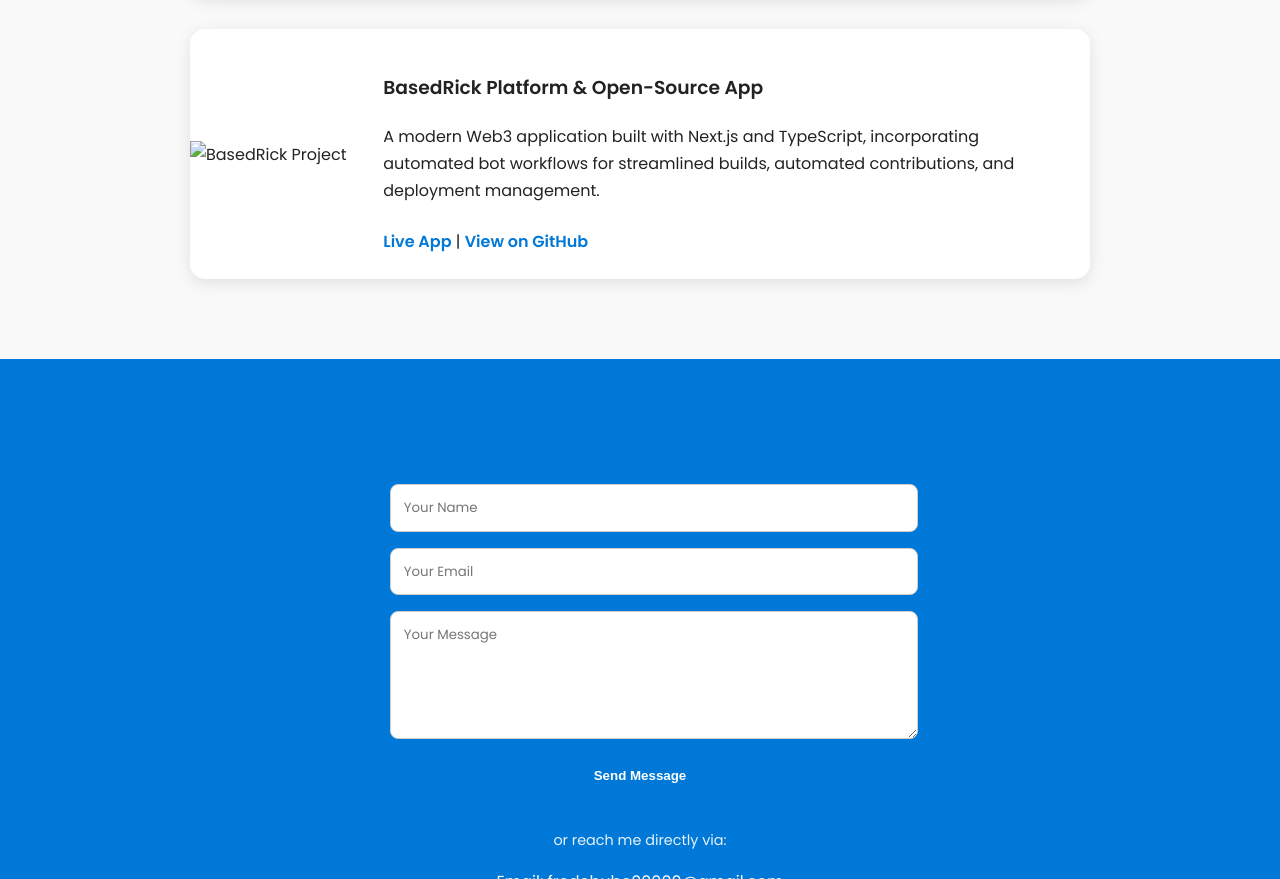
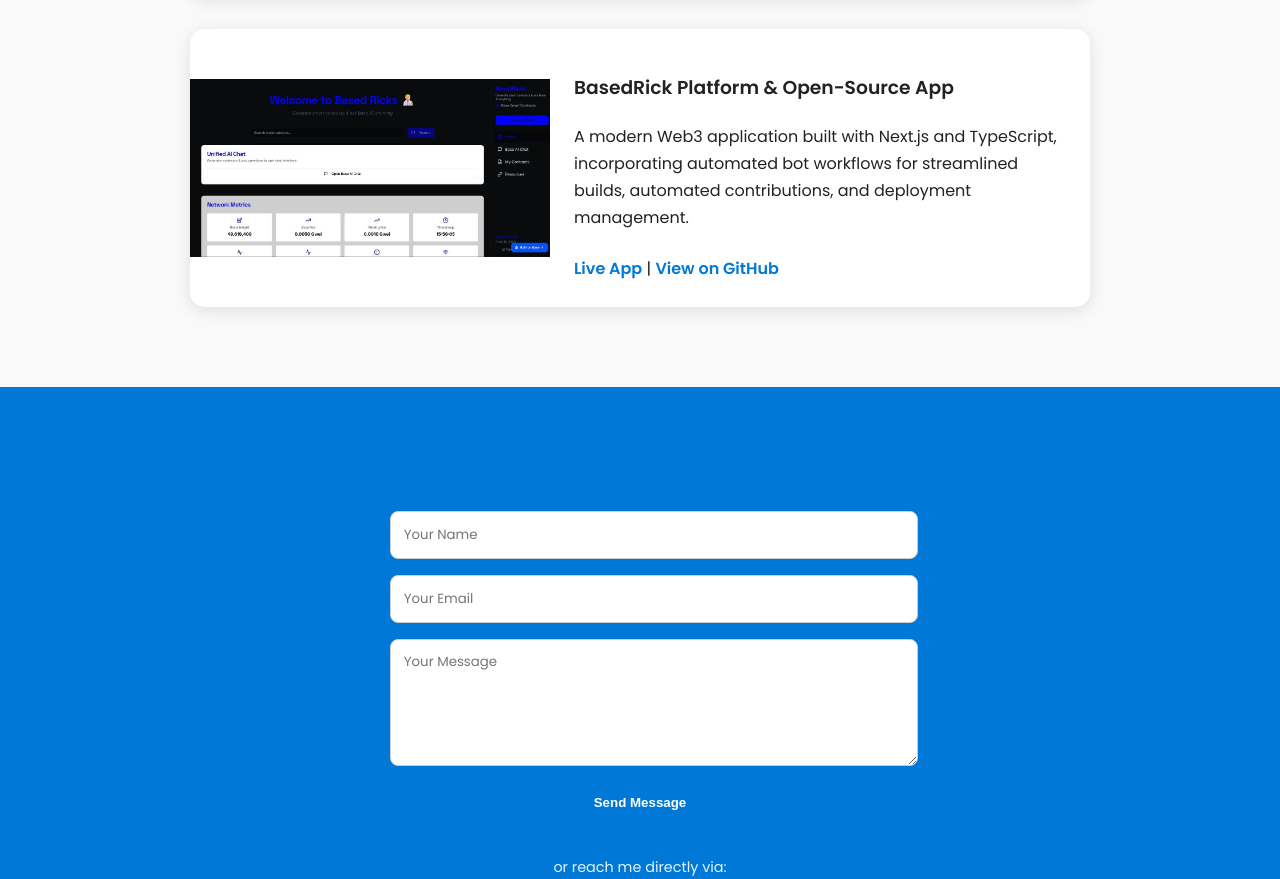
Before and after one commit to Ricks0ne/DataPortfolio, a plain HTML site: page index.html in a window 1280 px wide. Shown: the part 2839-3718 px from the top of the page. Drawn offline with Linux system fonts and the light colour scheme.

Commit message:
Update project image source from PNG to JPG

```diff
--- a/index.html
+++ b/index.html
@@ -121,7 +121,7 @@
       </div>
 
       <div class="project-card">
-        <img src="assets/project3.png" alt="BasedRick Project">
+        <img src="assets/Project3.jpg" alt="BasedRick Project">
         <div>
           <h3>BasedRick Platform & Open-Source App</h3>
           <p>
```
